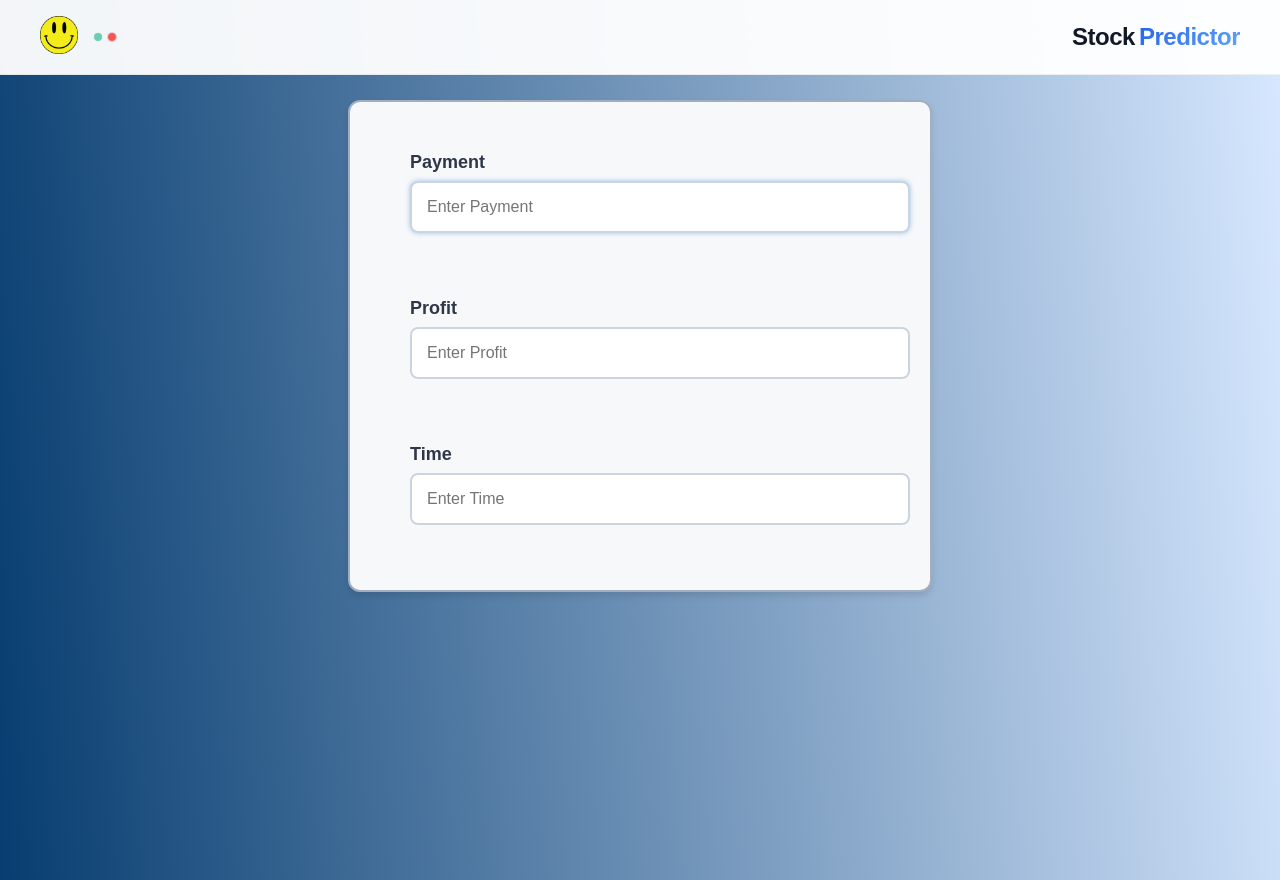
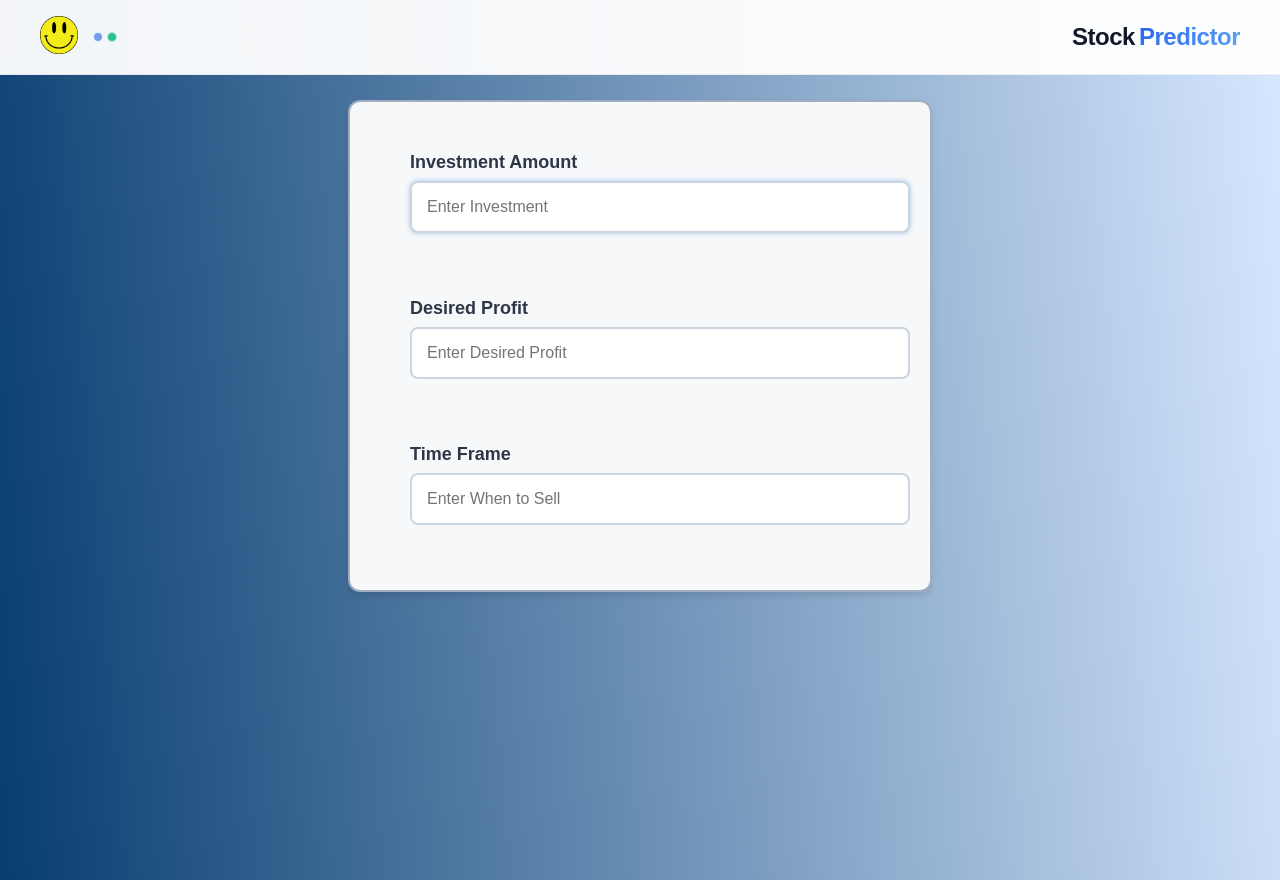
Before and after one commit to DevoutSomething/StockPrediction, a React (Vite) app in the folder frontend/: page /params in a window 1280 px wide. Built offline with nearby package versions, Linux system fonts and the light colour scheme.

Commit message:
Changed some text

```diff
--- a/frontend/src/components/FormContainer.jsx
+++ b/frontend/src/components/FormContainer.jsx
@@ -18,23 +18,23 @@ export default function FormContainer() {
           isFirst={true}
           state={payment}
           setState={setPayment}
-          text="Payment"
+          text="Investment Amount"
           id="payment"
-          defaultText="Enter Payment"
+          defaultText="Enter Investment"
         />
         <Form
           state={profit}
           setState={setProfit}
-          text="Profit"
+          text="Desired Profit"
           id="profit"
-          defaultText="Enter Profit"
+          defaultText="Enter Desired Profit"
         />
         <TimeForm
           state={time}
           setState={setTime}
-          text="Time"
+          text="Time Frame"
           id="time"
-          defaultText="Enter Time"
+          defaultText="Enter When to Sell"
         />
       </div>
     </div>
--- a/frontend/src/components/Styles/header.css
+++ b/frontend/src/components/Styles/header.css
@@ -63,12 +63,12 @@
 }
 
 .indicator.up {
-  background: var(--success);
+  background: var(--primary);
   animation: pulse 2s infinite;
 }
 
 .indicator.down {
-  background: var(--danger);
+  background: var(--success);
   animation: pulse 2s infinite 1s;
 }
 
--- a/frontend/src/components/Styles/paramsButton.css
+++ b/frontend/src/components/Styles/paramsButton.css
@@ -17,11 +17,11 @@
   margin-right: auto; /* Center horizontally */
   width: auto; /* Button size adjusts to text */
   max-width: 200px; /* Optional: Limit max width */
-  border: 2px solid black; /* Black border with subtle thickness */
+  border: 2px solid rgb(155, 186, 218); /* Black border with subtle thickness */
 }
 
 .params-button:hover {
-  background-color: #45a049; /* Darker green when hovering */
+  background-color: #60a5fa; /* Darker green when hovering */
   transform: scale(1.05); /* Slightly increase the button size on hover */
   cursor: pointer; /* Change cursor to indicate the button is clickable */
 }
```
